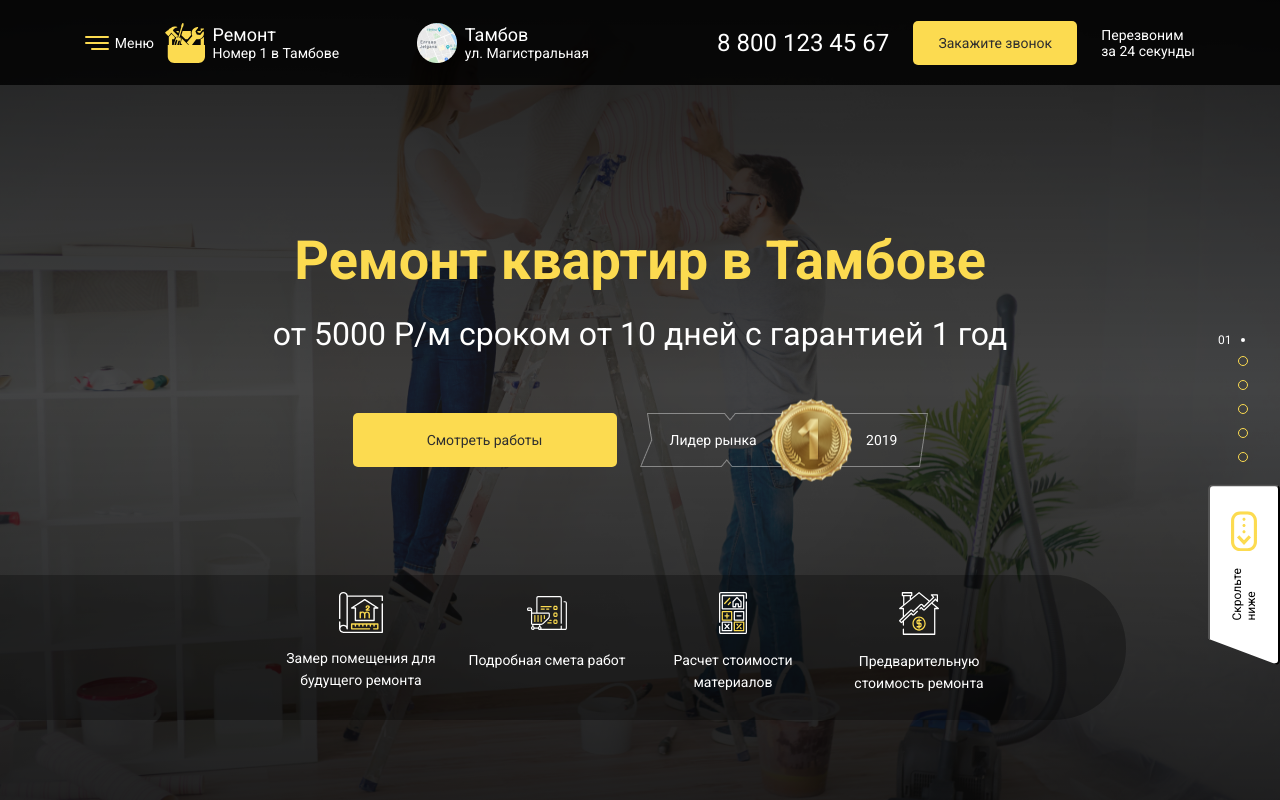
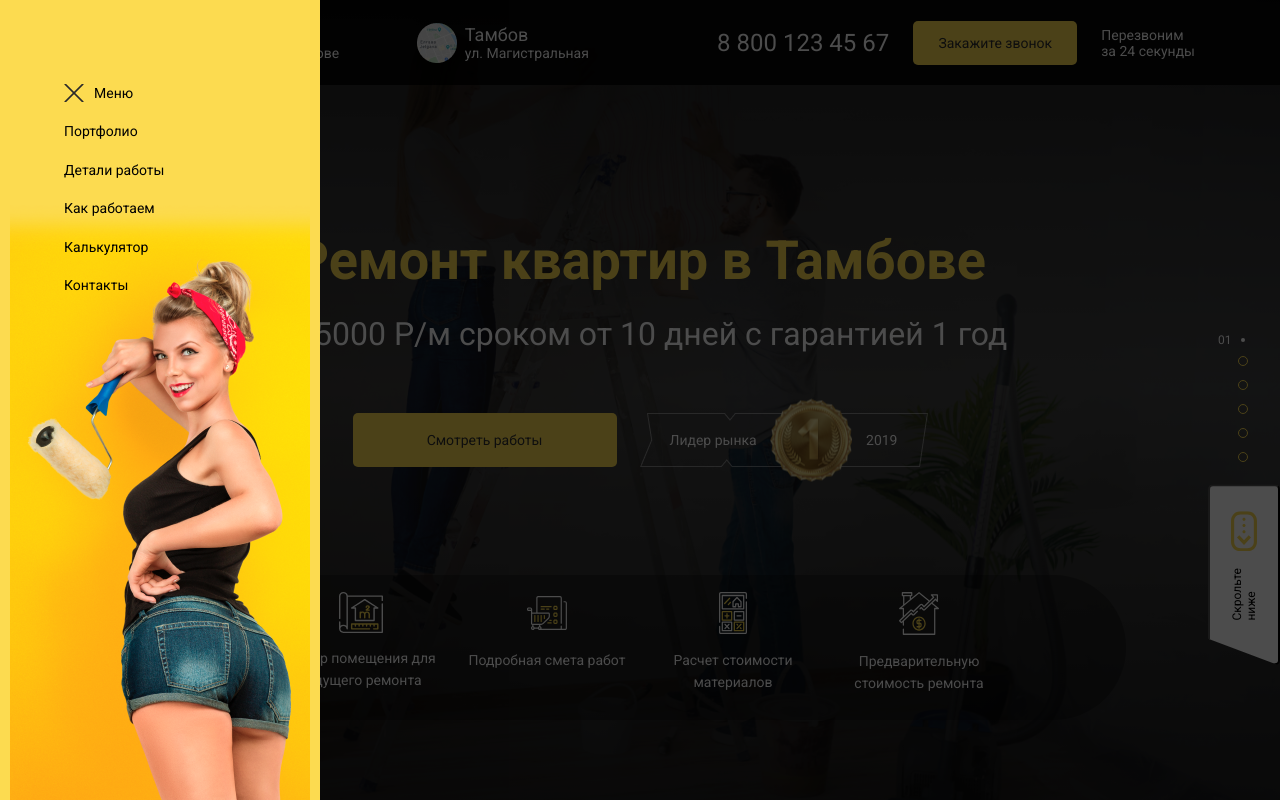
Before and after one commit to Sonikflame/repair, a website: page src/index.html in a window 1280 px wide. Both pictures are taken after a click on the element 97 px from the left and 42 px from the top of the page. Drawn offline with Linux system fonts and the light colour scheme.

Commit message:
Полная стилизация главного меню

```diff
--- a/src/index.html
+++ b/src/index.html
@@ -31,6 +31,37 @@
             <button class="button fixed__button">Закажите звонок</button>
             <p class="fixed__callback">Перезвоним<br> за 24 секунды</p>
          </div>
+      </div>
+      <div class="main-menu">
+         <ul class="main-menu__list">
+            <li class="main-menu__item">
+               <button class="main-menu__close">Меню</button>
+            </li>
+            <li class="main-menu__item">
+               <a class="main-menu__link" href="#secondPage">Портфолио</a>
+            </li>
+            <li class="main-menu__item">
+               <a class="main-menu__link" href="#thirdPage">Детали работы</a>
+            </li>
+            <li class="main-menu__item">
+               <a class="main-menu__link" href="#fourthPage">Как работаем</a>
+            </li>
+            <li class="main-menu__item">
+               <a class="main-menu__link" href="#fifthPage">Калькулятор</a>
+            </li>
+            <li class="main-menu__item">
+               <a class="main-menu__link" href="#lastPage">Контакты</a>
+            </li>
+            <li class="main-menu__item">
+               <a class="main-menu__phone" href="tel:88001234567">8 800 123 45 67</a>
+            </li>
+            <li class="main-menu__item">
+               <button class="button main-menu__btn">Закажите звонок</button>
+            </li>
+            <li class="main-menu__item">
+               <p class="main-menu__callback">Перезвоним за 24 секунды</p>
+            </li>
+         </ul>
       </div>
       <ul class="menu">
          <li data-menuanchor="firstPage" class="menu__item active">
--- a/src/js/main.js
+++ b/src/js/main.js
@@ -16,6 +16,8 @@ $(document).ready(function() {
       fullpage_api.moveSectionDown();
     });
 
+    $(document).on('click', '.fixed__hamburger', openMenu);
+    $(document).on('click', '.main-menu__close', closeMenu);
     $(document).on('click', '.projects__mini a', changeImg);
     function changeImg(event) {
       event.preventDefault();
@@ -27,4 +29,12 @@ $(document).ready(function() {
       event.preventDefault();
       $(this).find('.calc__range output').val($(this).find('.calc__range input').val());
     }
+
+    function openMenu(event) {
+      $('.main-menu').addClass('main-menu--active');
+    }
+
+    function closeMenu(event) {
+      $('.main-menu').removeClass('main-menu--active');
+    }
 });
--- /dev/null
+++ b/src/sass/block/_main-menu.sass
@@ -0,0 +1,78 @@
+.main-menu
+   position: fixed
+   left: 0
+   top: 0
+   width: 100%
+   height: 100%
+   &::after
+      content: ''
+      position: absolute
+      left: 0
+      top: 0
+      right: 0
+      bottom: 0
+      background-color: rgba(0, 0, 0, .7)
+      opacity: 0
+      transition-property: opacity
+      transition-duration: 500ms
+      z-index: 99
+   &__list
+      list-style: none
+      margin: 0
+      padding-left: 32px
+      padding-right: 32px
+      padding-top: 15px
+      padding-bottom: 0
+      position: relative
+      background: url("../img/girl-mobile.png") right top no-repeat $primary
+      z-index: 200
+      max-width: 320px
+      height: 100%
+      transform: translateX(-100%)
+      transition-duration: 500ms
+      transition-property: transform
+      overflow-y: auto
+   &__item
+      margin: 20px 0
+   &__link, &__close
+      font-size: px-to-rem(14px)
+      line-height: px-to-rem(16px)
+      text-decoration: none
+      color: $color-black
+      border: none
+      cursor: pointer
+      &:hover
+         text-decoration: underline
+   &__close
+      padding-left: 30px
+      background: url("../img/close.svg") left center no-repeat
+   &__phone
+      font-size: px-to-rem(24px)
+      line-height: px-to-rem(28px)
+      text-decoration: none
+      color: $color-black
+   &__btn
+      color: $color-black
+      background-color: $color-white
+   &__callback
+      opacity: 0.5
+      font-size: px-to-rem(14px)
+      line-height: px-to-rem(16px)
+      margin-top: 25px
+      margin-bottom: 0
+   &--active
+      z-index: 200
+      &::after
+         opacity: 1
+      .main-menu__list
+         transform: translateX(0)
+
+
+@media (min-width: 1024px) and (min-height: 768px)
+   .main-menu
+      &__list
+         background: url("../img/girl.png") center bottom no-repeat $primary
+         padding-left: 64px
+         padding-top: 64px
+      &__btn, &__callback, &__phone
+         display: none
--- a/src/sass/style.sass
+++ b/src/sass/style.sass
@@ -19,3 +19,4 @@
 @import "block/contacts"
 @import "block/menu"
 @import "block/scroll-down"
+@import "block/main-menu"
```
Also changed, not shown: src/css/style.css, 1 other file.
